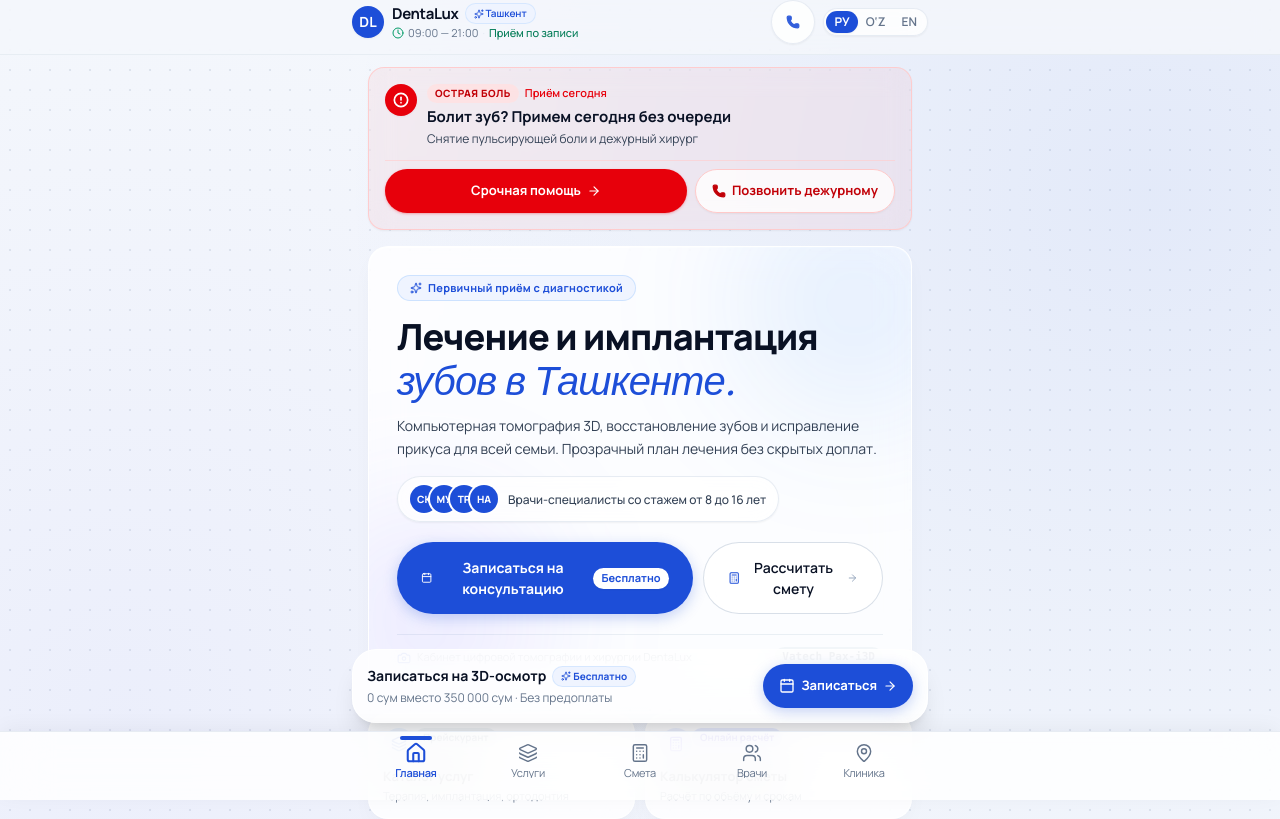
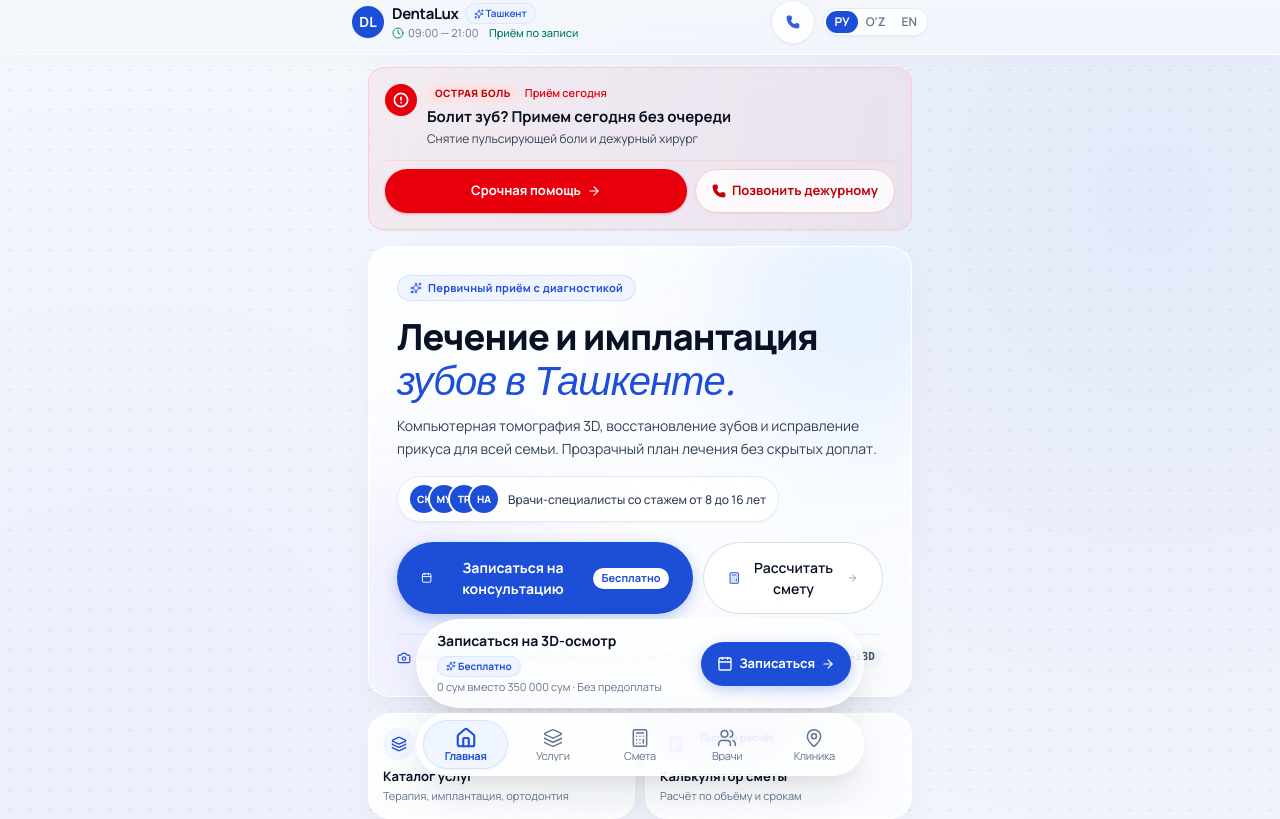
Before and after one commit to augst093/dental-miniapp, a Next.js app: page / in a window 1280 px wide. Shown: the top 819 px of the page. Built offline with nearby package versions, Linux system fonts and the light colour scheme.

Commit message:
feat(ui): steamy frosted window glassmorphism and floating iOS dock

```diff
--- a/src/app/globals.css
+++ b/src/app/globals.css
@@ -2,20 +2,20 @@
 
 :root {
   /* ========================================================
-     V2.1 Aesthetic Palette (Referenced from Design Spec)
-     - Ambient Ice-Blue Background with Subtle Dot-Matrix Texture
+     V2.1 Aesthetic Palette
+     - Steamy / Frosted Window Glass (запотевшее матовое окно)
      - Electric Ultramarine Royal Cobalt Accent (#1D4ED8 / #2563EB)
      - Deep Obsidian Navy Primary Ink (#091124)
-     - Frosted Glassmorphism Surfaces (backdrop-blur-xl)
+     - Floating iOS-style Island Nav Dock
      ======================================================== */
   --bg: #F4F7FC;
   --bg-mesh: #EEF3FA;
 
-  --surface: rgba(255, 255, 255, 0.78);
+  --surface: rgba(255, 255, 255, 0.76);
   --surface-solid: #FFFFFF;
-  --surface-subtle: rgba(241, 245, 249, 0.7);
-  --surface-card: rgba(255, 255, 255, 0.82);
-  --surface-glass: rgba(255, 255, 255, 0.68);
+  --surface-subtle: rgba(241, 245, 249, 0.75);
+  --surface-card: rgba(255, 255, 255, 0.78);
+  --surface-glass: rgba(255, 255, 255, 0.72);
   --surface-glass-border: rgba(255, 255, 255, 0.9);
 
   --ink: #091124;                 /* Deep Obsidian Navy (WCAG AAA 16:1) */
@@ -27,17 +27,17 @@
   --accent-hover: #1E40AF;        /* Deep Royal Hover */
   --accent-subtle: #EFF4FF;       /* Soft ice-blue tint for pills & badges */
   --accent-contrast: #FFFFFF;     /* Crisp white */
-  --accent-glow: rgba(29, 78, 216, 0.25);
+  --accent-glow: rgba(29, 78, 216, 0.28);
 
   --border: rgba(226, 232, 240, 0.85);
   --border-subtle: rgba(241, 245, 249, 0.9);
-  --border-glass: rgba(255, 255, 255, 0.75);
+  --border-glass: rgba(255, 255, 255, 0.8);
   --border-focus: #1D4ED8;
 
   /* Apple-style Smooth Radii System */
   --radius-sm: 12px;              /* Small chips & tags */
-  --radius-md: 20px;              /* Cards & input boxes */
-  --radius-lg: 28px;              /* Hero blocks & bottom sheet */
+  --radius-md: 22px;              /* Cards & input boxes */
+  --radius-lg: 32px;              /* Hero blocks & bottom sheet */
   --radius-pill: 9999px;          /* Full rounded pill buttons */
 }
 
@@ -65,55 +65,71 @@ body {
   background-size: 100% 100%, 100% 100%, 100% 100%, 20px 20px;
 }
 
-/* Glassmorphism Cards */
+/* ========================================================
+   FROSTED STEAMY GLASS (Эффект запотевшего матового окна)
+   - Deep 32px diffuse blur with saturation boost (Apple-grade)
+   - Milky matte gradient
+   - Dual-layer specular edge + diffused internal frost glow
+   ======================================================== */
 .clinic-card {
-  background: var(--surface-card);
-  backdrop-filter: blur(16px);
-  -webkit-backdrop-filter: blur(16px);
-  border: 1px solid var(--border-glass);
+  background: linear-gradient(135deg, rgba(255, 255, 255, 0.85) 0%, rgba(255, 255, 255, 0.70) 100%);
+  backdrop-filter: blur(28px) saturate(190%);
+  -webkit-backdrop-filter: blur(28px) saturate(190%);
+  border: 1px solid rgba(255, 255, 255, 0.85);
   border-radius: var(--radius-md);
   box-shadow:
-    0 10px 25px -5px rgba(15, 23, 42, 0.04),
-    0 8px 10px -6px rgba(15, 23, 42, 0.02),
-    inset 0 1px 1px 0 rgba(255, 255, 255, 0.8);
+    inset 0 1.5px 2px 0 rgba(255, 255, 255, 0.95),
+    inset 0 0 18px 0 rgba(255, 255, 255, 0.4),
+    0 12px 30px -4px rgba(15, 23, 42, 0.05),
+    0 4px 10px -2px rgba(15, 23, 42, 0.02);
 }
 
 .clinic-card-interactive {
-  background: var(--surface-card);
-  backdrop-filter: blur(16px);
-  -webkit-backdrop-filter: blur(16px);
-  border: 1px solid var(--border-glass);
+  background: linear-gradient(135deg, rgba(255, 255, 255, 0.85) 0%, rgba(255, 255, 255, 0.70) 100%);
+  backdrop-filter: blur(28px) saturate(190%);
+  -webkit-backdrop-filter: blur(28px) saturate(190%);
+  border: 1px solid rgba(255, 255, 255, 0.85);
   border-radius: var(--radius-md);
   box-shadow:
-    0 10px 25px -5px rgba(15, 23, 42, 0.04),
-    0 8px 10px -6px rgba(15, 23, 42, 0.02),
-    inset 0 1px 1px 0 rgba(255, 255, 255, 0.8);
-  transition: all 0.2s cubic-bezier(0.16, 1, 0.3, 1);
+    inset 0 1.5px 2px 0 rgba(255, 255, 255, 0.95),
+    inset 0 0 18px 0 rgba(255, 255, 255, 0.4),
+    0 12px 30px -4px rgba(15, 23, 42, 0.05),
+    0 4px 10px -2px rgba(15, 23, 42, 0.02);
+  transition: all 0.22s cubic-bezier(0.16, 1, 0.3, 1);
 }
 .clinic-card-interactive:hover {
-  border-color: rgba(29, 78, 216, 0.25);
-  background: rgba(255, 255, 255, 0.92);
-  transform: translateY(-1px);
-  box-shadow: 0 14px 30px -4px rgba(15, 23, 42, 0.07);
+  border-color: rgba(29, 78, 216, 0.3);
+  background: linear-gradient(135deg, rgba(255, 255, 255, 0.95) 0%, rgba(255, 255, 255, 0.84) 100%);
+  transform: translateY(-2px);
+  box-shadow:
+    inset 0 1.5px 2px 0 rgba(255, 255, 255, 1),
+    inset 0 0 20px 0 rgba(255, 255, 255, 0.5),
+    0 18px 36px -4px rgba(15, 23, 42, 0.09);
 }
 .clinic-card-interactive:active {
   transform: scale(0.985);
 }
 
-/* Glass Header and Bottom Dock */
-.header-bar {
-  background: rgba(244, 247, 252, 0.82);
-  backdrop-filter: blur(20px);
-  -webkit-backdrop-filter: blur(20px);
-  border-bottom: 1px solid rgba(226, 232, 240, 0.7);
+/* Floating iOS-style Frosted Capsule / Island */
+.frosted-glass-pill {
+  background: linear-gradient(135deg, rgba(255, 255, 255, 0.88) 0%, rgba(255, 255, 255, 0.72) 100%);
+  backdrop-filter: blur(36px) saturate(210%);
+  -webkit-backdrop-filter: blur(36px) saturate(210%);
+  border: 1px solid rgba(255, 255, 255, 0.92);
+  box-shadow:
+    inset 0 1.5px 2px 0 rgba(255, 255, 255, 0.98),
+    inset 0 0 20px 0 rgba(255, 255, 255, 0.45),
+    0 20px 45px -8px rgba(15, 23, 42, 0.12),
+    0 8px 18px -4px rgba(15, 23, 42, 0.06);
 }
 
-.bottom-dock {
-  background: rgba(255, 255, 255, 0.85);
-  backdrop-filter: blur(24px);
-  -webkit-backdrop-filter: blur(24px);
-  border-top: 1px solid rgba(226, 232, 240, 0.8);
-  box-shadow: 0 -4px 20px -2px rgba(15, 23, 42, 0.05);
+/* Glass Header */
+.header-bar {
+  background: linear-gradient(180deg, rgba(244, 247, 252, 0.92) 0%, rgba(244, 247, 252, 0.78) 100%);
+  backdrop-filter: blur(32px) saturate(190%);
+  -webkit-backdrop-filter: blur(32px) saturate(190%);
+  border-bottom: 1px solid rgba(255, 255, 255, 0.8);
+  box-shadow: 0 4px 16px -2px rgba(15, 23, 42, 0.03);
 }
 
 /* Button Pills from Reference Image */
--- a/src/components/BottomNav.tsx
+++ b/src/components/BottomNav.tsx
@@ -37,8 +37,8 @@ export const BottomNav: React.FC<BottomNavProps> = ({
   };
 
   return (
-    <nav className="fixed bottom-0 left-0 right-0 z-30 bottom-dock pb-safe border-t border-[var(--border)] shadow-lg">
-      <div className="max-w-xl mx-auto flex items-center justify-around px-2 py-1">
+    <nav className="fixed bottom-3 left-3 right-3 max-w-md mx-auto z-40 pointer-events-none pb-safe">
+      <div className="frosted-glass-pill p-1.5 rounded-full flex items-center justify-around gap-0.5 shadow-2xl pointer-events-auto border border-white/90">
         {tabs.map((tab) => {
           const Icon = tab.icon;
           const isActive = activeTab === tab.id;
@@ -47,21 +47,21 @@ export const BottomNav: React.FC<BottomNavProps> = ({
             <button
               key={tab.id}
               onClick={() => handleTabClick(tab.id)}
-              className={`flex-1 flex flex-col items-center justify-center py-1.5 px-1 min-h-[48px] relative transition-all rounded-xl select-none ${
+              className={`flex-1 flex flex-col items-center justify-center py-2 px-1 min-h-[48px] relative transition-all rounded-full select-none ${
                 isActive
-                  ? 'text-[var(--accent)] font-semibold'
-                  : 'text-[var(--ink-muted)] hover:text-[var(--ink)]'
+                  ? 'text-[var(--accent)] font-bold'
+                  : 'text-slate-500 hover:text-slate-800'
               }`}
             >
               {isActive && (
-                <span className="absolute top-0 w-8 h-1 bg-[var(--accent)] rounded-full animate-in fade-in duration-200" />
+                <span className="absolute inset-0 bg-blue-50/90 rounded-full -z-10 shadow-xs border border-blue-200/60 animate-in fade-in duration-200" />
               )}
               <Icon
-                className={`w-5 h-5 mb-1 transition-transform ${
-                  isActive ? 'scale-110 stroke-[2.25]' : 'scale-100 stroke-[1.75]'
+                className={`w-5 h-5 mb-0.5 transition-transform duration-200 ${
+                  isActive ? 'scale-110 stroke-[2.3]' : 'scale-100 stroke-[1.8]'
                 }`}
               />
-              <span className="text-[11px] tracking-tight leading-none text-center truncate max-w-[64px]">
+              <span className="text-[10px] sm:text-[11px] tracking-tight leading-none text-center truncate max-w-[58px]">
                 {tab.label}
               </span>
             </button>
--- a/src/components/StickyCta.tsx
+++ b/src/components/StickyCta.tsx
@@ -23,10 +23,10 @@ export const StickyCta: React.FC<StickyCtaProps> = ({
   };
 
   return (
-    <div className="fixed bottom-[65px] left-0 right-0 z-20 px-3 pointer-events-none pb-safe">
-      <div className="max-w-xl mx-auto pointer-events-auto">
-        <div className="bg-white/85 backdrop-blur-xl border border-white/90 p-3 sm:p-3.5 rounded-2xl sm:rounded-3xl shadow-xl flex items-center justify-between gap-3 animate-in fade-in slide-in-from-bottom-2 duration-300">
-          <div className="min-w-0 flex-1">
+    <div className="fixed bottom-[80px] left-3 right-3 max-w-md mx-auto z-30 pointer-events-none pb-safe">
+      <div className="pointer-events-auto">
+        <div className="frosted-glass-pill p-2.5 sm:p-3 rounded-full flex items-center justify-between gap-3 shadow-xl border border-white/90 animate-in fade-in slide-in-from-bottom-2 duration-300">
+          <div className="min-w-0 flex-1 pl-2">
             <div className="flex items-center gap-1.5 flex-wrap">
               <span className="font-bold text-[13px] sm:text-[14px] text-[var(--ink)] leading-tight">
                 {t.title[lang]}
@@ -36,14 +36,14 @@ export const StickyCta: React.FC<StickyCtaProps> = ({
                 {t.badge[lang]}
               </span>
             </div>
-            <p className="text-[11px] sm:text-[12px] text-[var(--ink-muted)] truncate mt-0.5">
+            <p className="text-[11px] text-slate-500 truncate mt-0.5">
               {t.sub[lang]}
             </p>
           </div>
 
           <button
             onClick={handleClick}
-            className="btn-pill-primary shrink-0 py-2.5 px-4 text-[13px] flex items-center gap-1.5 touch-target"
+            className="btn-pill-primary shrink-0 py-2 px-4 text-[13px] flex items-center gap-1.5 touch-target shadow-sm"
           >
             <Calendar className="w-4 h-4" />
             <span>
--- a/src/components/tabs/CalculatorTab.tsx
+++ b/src/components/tabs/CalculatorTab.tsx
@@ -68,7 +68,7 @@ export const CalculatorTab: React.FC<CalculatorTabProps> = ({
   };
 
   return (
-    <div className="space-y-4 pb-24">
+    <div className="space-y-4 pb-36 sm:pb-40">
       {/* Title & Clinical Context */}
       <div>
         <h1 className="text-2xl font-extrabold text-[var(--ink)] tracking-tight">
--- a/src/components/tabs/ContactsTab.tsx
+++ b/src/components/tabs/ContactsTab.tsx
@@ -26,7 +26,7 @@ export const ContactsTab: React.FC<ContactsTabProps> = ({
   const t = UI_TRANSLATIONS;
 
   return (
-    <div className="space-y-4 pb-24">
+    <div className="space-y-4 pb-36 sm:pb-40">
       <div>
         <h1 className="text-2xl font-extrabold text-[var(--ink)] tracking-tight">
           {t.quickTiles.contactsTitle[lang]}
--- a/src/components/tabs/DoctorsTab.tsx
+++ b/src/components/tabs/DoctorsTab.tsx
@@ -18,7 +18,7 @@ export const DoctorsTab: React.FC<DoctorsTabProps> = ({
   const t = UI_TRANSLATIONS;
 
   return (
-    <div className="space-y-4 pb-24">
+    <div className="space-y-4 pb-36 sm:pb-40">
       <div>
         <h1 className="text-2xl font-extrabold text-[var(--ink)] tracking-tight">
           {t.quickTiles.doctorsTitle[lang]}
--- a/src/components/tabs/HomeTab.tsx
+++ b/src/components/tabs/HomeTab.tsx
@@ -48,7 +48,7 @@ export const HomeTab: React.FC<HomeTabProps> = ({
   };
 
   return (
-    <div className="space-y-4 pb-24">
+    <div className="space-y-4 pb-36 sm:pb-40">
       {/* ========================================================
           1. EMERGENCY SOS BANNER (ACUTE PAIN RELIEF) - Frosted Red Glass
          ======================================================== */}
--- a/src/components/tabs/ServicesTab.tsx
+++ b/src/components/tabs/ServicesTab.tsx
@@ -48,7 +48,7 @@ export const ServicesTab: React.FC<ServicesTabProps> = ({
   });
 
   return (
-    <div className="space-y-4 pb-24">
+    <div className="space-y-4 pb-36 sm:pb-40">
       {/* Header and Search */}
       <div className="space-y-3">
         <div>
```
